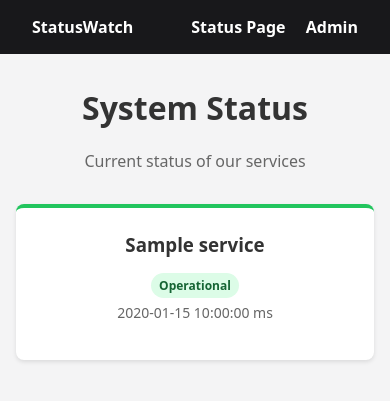
After one commit to ennnaftchi-pixel/statuswatch, a FastAPI app: template templates/public_status.html in a window 390 px wide. The commit adds this page. Shown: the top 401 px of the page. Run offline with FastAPI, Linux system fonts and the light colour scheme; the template is opened without the code that fills it: most values are stand-ins (such as "Sample title", 1, 10 or a date in 2020); parts of the project's set-up code (start-up, migrations or seed data) failed here and were passed over.

Commit message:
feat: FV-1 public status page with responsive grid

```diff
--- a/app/main.py
+++ b/app/main.py
@@ -10,17 +10,15 @@ from app.checker import checker_loop
 from app.config import settings
 from app.db import SessionLocal, engine
 from app.models import Base, User
-from app.routes import admin
+from app.routes import admin, public
 from app.security import hash_password
 
 
 @asynccontextmanager
 async def lifespan(app: FastAPI) -> AsyncIterator[None]:
-    # 1. Create tables
     async with engine.begin() as conn:
         await conn.run_sync(Base.metadata.create_all)
 
-    # 2. Seed Admin User
     async with SessionLocal() as session:
         stmt = select(User).where(User.email == settings.admin_email)
         user = await session.scalar(stmt)
@@ -32,12 +30,8 @@ async def lifespan(app: FastAPI) -> AsyncIterator[None]:
             session.add(new_user)
             await session.commit()
 
-    # 3. Start the background checker task
     checker_task = asyncio.create_task(checker_loop())
-
     yield
-
-    # 4. Shut down gracefully
     checker_task.cancel()
     try:
         await checker_task
@@ -49,6 +43,7 @@ async def lifespan(app: FastAPI) -> AsyncIterator[None]:
 app = FastAPI(title="StatusWatch", lifespan=lifespan)
 
 app.mount("/static", StaticFiles(directory="static"), name="static")
+app.include_router(public.router)
 app.include_router(admin.router)
 
 
--- a/static/style.css
+++ b/static/style.css
@@ -84,3 +84,24 @@ th { background: #f4f4f5; font-weight: bold; }
 }
 .badge-up { background: #dcfce7; color: #166534; }
 .badge-down { background: #fee2e2; color: #991b1b; }
+
+/* Public Status Page */
+.status-grid {
+    display: grid;
+    grid-template-columns: repeat(auto-fill, minmax(250px, 1fr));
+    gap: 1.5rem;
+}
+.status-card {
+    background: white;
+    padding: 1.5rem;
+    border-radius: 8px;
+    box-shadow: 0 2px 4px rgba(0,0,0,0.1);
+    border-top: 4px solid #ccc;
+    text-align: center;
+}
+.border-up { border-top-color: #22c55e; }
+.border-down { border-top-color: #ef4444; }
+.border-unknown { border-top-color: #a1a1aa; }
+.status-card h3 { margin-top: 0; margin-bottom: 1rem; }
+.metric { color: #666; font-size: 0.875rem; margin-top: 0.5rem; }
+.text-muted { color: #999; }
--- a/templates/base.html
+++ b/templates/base.html
@@ -10,7 +10,8 @@
     <nav>
         <a href="/" class="brand">StatusWatch</a>
         <div>
-            <a href="/admin/login">Admin</a>
+            <a href="/">Status Page</a>
+            <a href="/admin/login" style="margin-left: 1rem;">Admin</a>
         </div>
     </nav>
     <main>
--- /dev/null
+++ b/templates/public_status.html
@@ -0,0 +1,39 @@
+{% extends "base.html" %}
+
+{% block title %}Status - StatusWatch{% endblock %}
+
+{% block content %}
+<div style="text-align: center; margin-bottom: 2rem;">
+    <h1>System Status</h1>
+    <p style="color: #666;">Current status of our services</p>
+</div>
+
+{% if not status_data %}
+    <div class="card" style="text-align: center;">
+        <p>No public services are currently being monitored.</p>
+    </div>
+{% else %}
+    <div class="status-grid">
+        {% for item in status_data %}
+        <div class="status-card
+            {% if item.latest_check and item.latest_check.status == 'up' %}border-up
+            {% elif item.latest_check and item.latest_check.status == 'down' %}border-down
+            {% else %}border-unknown{% endif %}">
+
+            <h3>{{ item.service.name }}</h3>
+
+            {% if not item.latest_check %}
+                <span class="badge" style="background: #e5e5e5; color: #333;">Wait for check</span>
+            {% elif item.latest_check.status == 'up' %}
+                <span class="badge badge-up">Operational</span>
+                <p class="metric">{{ item.latest_check.response_time_ms }} ms</p>
+            {% else %}
+                <span class="badge badge-down">Outage</span>
+                <p class="metric text-muted">N/A</p>
+            {% endif %}
+
+        </div>
+        {% endfor %}
+    </div>
+{% endif %}
+{% endblock %}
```
Also changed, not shown: app/routes/public.py (+39 -0 lines), tests/test_public.py (added, +22 -0 lines).
